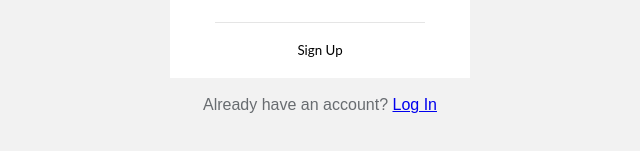
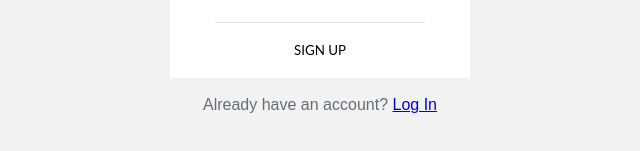
Before and after one commit to alexislouie/coach, a website: page public/signup.html in a window 1280 px wide. Shown: the part 407-558 px from the top of the page, 320-960 px from the left. Drawn offline with nearby package versions, Linux system fonts and the light colour scheme.

Commit message:
updated styling

```diff
--- a/public/signup.html
+++ b/public/signup.html
@@ -42,7 +42,7 @@
                 <input type="password" class="signup-input" id="reg-password" required />
 
                 <hr width=75% align="center" class="line-break">
-                <button type="submit" class="form-button js-signup-button">Sign Up</button>
+                <button type="submit" class="form-button js-signup-button">SIGN UP</button>
             </div>
         </form>
 
```
